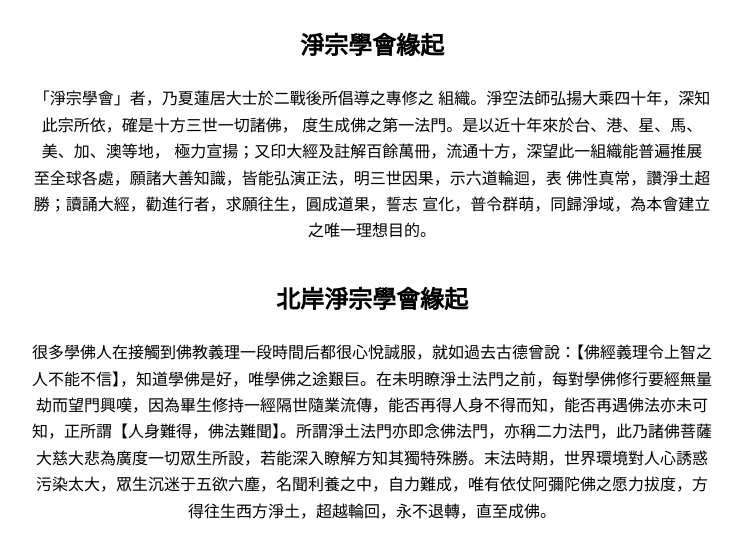
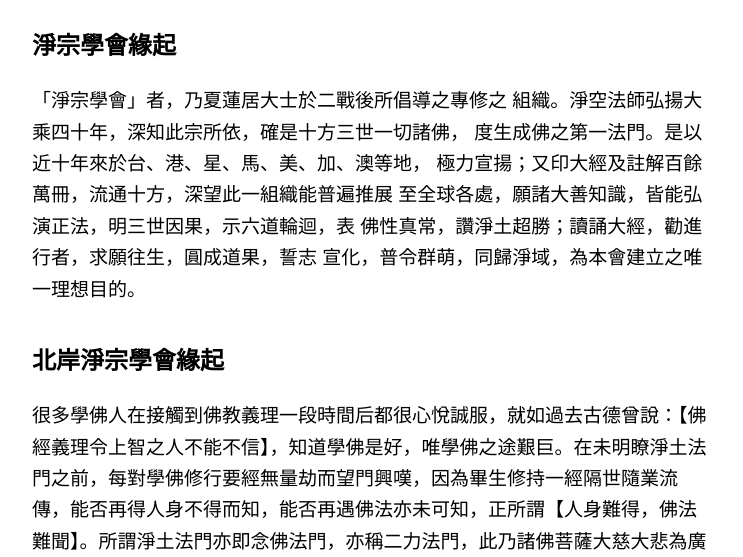
Before and after one commit to olyism/amtbnz, a Gatsby site: page / in a window 1280 px wide. Shown: the part 203-760 px from the top of the page, without its empty margins (268-1011 px from the left). Built offline with nearby package versions, Linux system fonts and the light colour scheme; Gatsby itself is replaced by a stand-in of ours.

Commit message:
💄 Base typography styling

```diff
--- a/src/styles/index.css
+++ b/src/styles/index.css
@@ -2,25 +2,30 @@ main {
   align-content: center;
   box-sizing: border-box;
   display: grid;
-  font-family: 'SF Pro Text', 'SF Pro Icons', 'Helvetica Neue', 'Helvetica',
-    'Arial', sans-serif;
   hyphens: auto;
-  line-height: 1.65;
   margin: 0 auto;
   max-width: 680px;
   min-height: 100vh;
   padding: 72px 0;
-  text-align: center;
 }
+
+body {
+  font-family: 'SF Pro Text', 'SF Pro Icons', 'Helvetica Neue', 'Helvetica', 'Arial', sans-serif;
+  line-height: 1.65;
+}
+
 h1 {
   font-size: 45px;
 }
+
 h2 {
   margin-top: 1.5em;
 }
+
 p {
-  font-size: 16px;
+  font-size: 19px;
 }
+
 a {
   border-bottom: 1px solid white;
   color: #0076ff;
@@ -28,9 +33,11 @@ a {
   text-decoration: none;
   transition: all 0.2s ease;
 }
+
 a:hover {
   border-bottom: 1px solid #0076ff;
 }
+
 code,
 pre {
   color: #d400ff;
@@ -38,6 +45,7 @@ pre {
     Bitstream Vera Sans Mono, Courier New, monospace, serif;
   font-size: 0.92em;
 }
+
 code:before,
 code:after {
   content: '\`';
```
